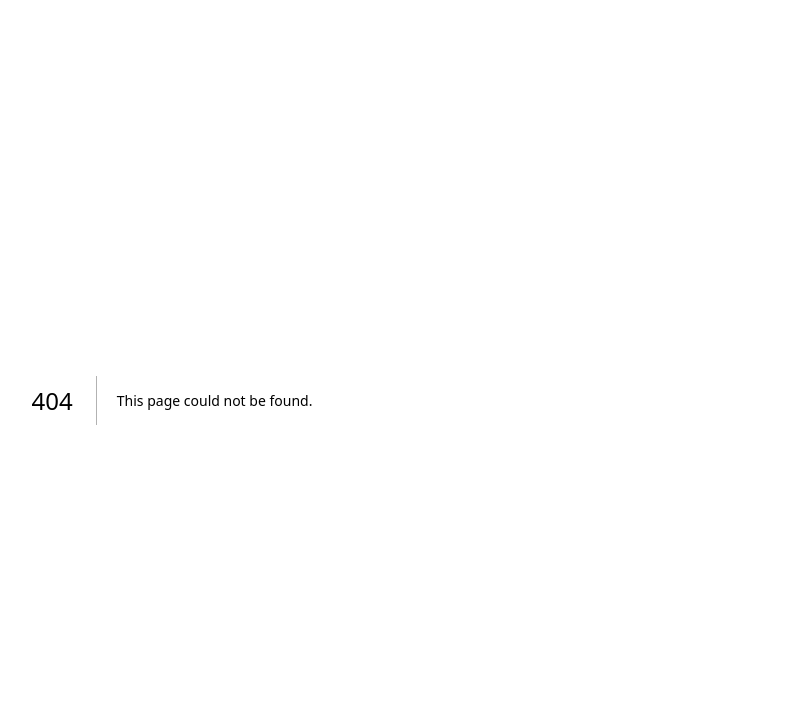
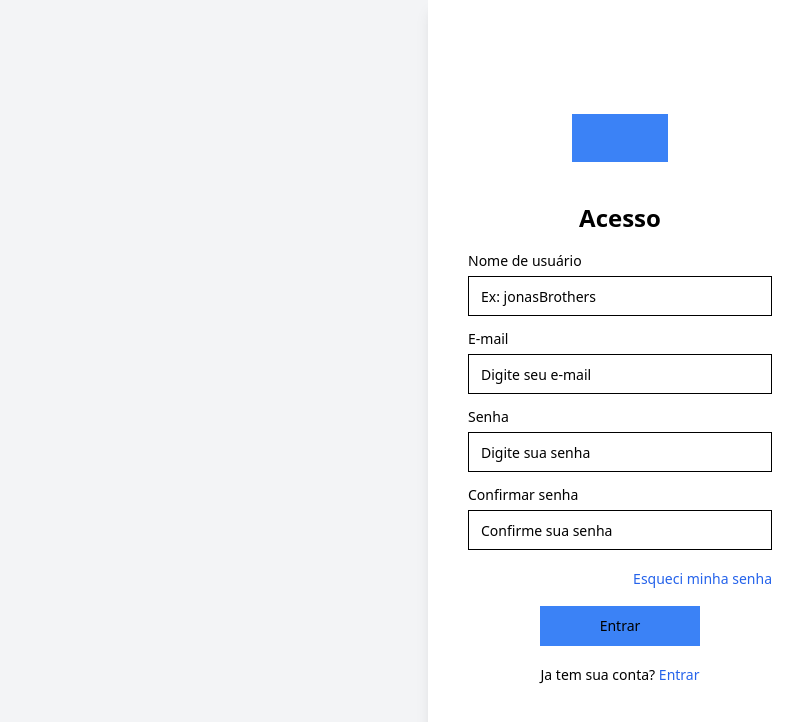
Before and after one commit to Milanz505/PI_FrontEnd_Project, a Next.js app: page /cadastro in a window 1280 px wide. Before the commit this address had no page. Shown: the top 722 px of the page, without its empty margins (468-1271 px from the left). Built offline with nearby package versions, Linux system fonts and the light colour scheme.

Commit message:
login2
Co-authored-by: Leonardo Naime <Leonardo-Naime@users.noreply.github.com>

```diff
--- a/package.json
+++ b/package.json
@@ -10,6 +10,7 @@
   },
   "dependencies": {
     "@mui/icons-material": "^5.15.16",
+    "@radix-ui/react-label": "^2.0.2",
     "@radix-ui/react-slot": "^1.0.2",
     "axios": "^1.6.8",
     "class-variance-authority": "^0.7.0",
--- a/src/APIs/userRegistration.ts
+++ b/src/APIs/userRegistration.ts
@@ -16,7 +16,7 @@ const registrarUsuario = async (
 
     if (!response.data) {
       throw new Error('Registration failed');
-    }
+      }
 
     return response;
   } catch (error) {
--- /dev/null
+++ b/src/components/ui/label.tsx
@@ -0,0 +1,26 @@
+"use client"
+
+import * as React from "react"
+import * as LabelPrimitive from "@radix-ui/react-label"
+import { cva, type VariantProps } from "class-variance-authority"
+
+import { cn } from "@/lib/utils"
+
+const labelVariants = cva(
+  "text-sm font-medium leading-none peer-disabled:cursor-not-allowed peer-disabled:opacity-70"
+)
+
+const Label = React.forwardRef<
+  React.ElementRef<typeof LabelPrimitive.Root>,
+  React.ComponentPropsWithoutRef<typeof LabelPrimitive.Root> &
+    VariantProps<typeof labelVariants>
+>(({ className, ...props }, ref) => (
+  <LabelPrimitive.Root
+    ref={ref}
+    className={cn(labelVariants(), className)}
+    {...props}
+  />
+))
+Label.displayName = LabelPrimitive.Root.displayName
+
+export { Label }
--- /dev/null
+++ b/src/pages/cadastro.tsx
@@ -0,0 +1,65 @@
+
+import "../app/globals.css"
+import { Button } from "@/components/ui/button"
+import { Label } from "@/components/ui/label"
+import { Input } from "@/components/ui/input"
+import Link from "next/link"
+
+
+
+const Cadastro = () => {
+    return (
+        <div className="min-h-screen bg-[#f3f4f6] flex justify-end">
+            <div className="bg-white p-10 rounded-lg shadow-lg w-96 flex items-center">
+                <div className="w-full">
+                        <div className="flex justify-center mb-10">
+                            <Button className="bg-blue-500 text-white w-24 h-12 rounded-lg"></Button>
+                        </div>
+                        <h2 className="text-center text-2xl font-bold mb-5">Acesso</h2>
+                        <div className="space-y-4">
+                        <div>
+                                <Label className="block mb-2" htmlFor="user">
+                                    Nome de usuário
+                                </Label>
+                                <Input id="user" placeholder="Ex: jonasBrothers" />
+                            </div>
+                        <div>
+                                <Label className="block mb-2" htmlFor="email">
+                                    E-mail
+                                </Label>
+                                <Input id="email" placeholder="Digite seu e-mail" />
+                            </div>
+                            <div>
+                                <Label className="block mb-2" htmlFor="password">
+                                    Senha
+                                </Label>
+                                <Input id="password" placeholder="Digite sua senha" />
+                            </div>
+                            <div>
+                                <Label className="block mb-2" htmlFor="passwordconfirm">
+                                    Confirmar senha
+                                </Label>
+                                <Input id="passwordconfirm" placeholder="Confirme sua senha " type="password" />
+                            </div>
+                            <div className="text-right">
+                                <Link className="text-sm text-blue-600 hover:underline" href="#">
+                                    Esqueci minha senha
+                                </Link>
+                            </div>
+                            <div className="justify-center flex">
+                                <Button className="w-40 bg-blue-500">Entrar</Button>
+                            </div>
+                            <div className="text-center">
+                                <span className="text-sm">Ja tem sua conta? </span>
+                                <Link className="text-sm text-blue-600 hover:underline" href="/login">
+                                    Entrar
+                                </Link>
+                            </div>
+                        </div>
+                </div>
+            </div>
+        </div>
+    )
+}
+
+export default Cadastro
--- /dev/null
+++ b/src/pages/login2.tsx
@@ -0,0 +1,58 @@
+
+import "../app/globals.css"
+import { Button } from "@/components/ui/button"
+import { Label } from "@/components/ui/label"
+import { Input } from "@/components/ui/input"
+import Link from "next/link"
+import { useState } from "react"
+import { useRouter } from "next/navigation";
+
+import logarUsuario from "@/APIs/userAuthentication";
+
+
+const Login2 = () => {
+    const router = useRouter();
+
+
+
+    return (
+        <div className="min-h-screen bg-[#f3f4f6] flex justify-end">
+      <div className="bg-white p-10 rounded-lg shadow-lg w-96 flex items-center">
+        <div className="w-full">
+            <div className="flex justify-center mb-10">
+              <Button className="bg-blue-500 text-white w-24 h-12 rounded-lg">Logo</Button>
+            </div>
+            <h2 className="text-center text-2xl font-bold mb-5">Acesso</h2>
+            <div className="space-y-4">
+              <div>
+                <Label className="block mb-2" htmlFor="email">
+                  E-mail
+                </Label>
+                <Input id="email" placeholder="Digite seu e-mail" />
+              </div>
+              <div>
+                <Label className="block mb-2" htmlFor="password">
+                  Senha
+                </Label>
+                <Input id="password" placeholder="Digite sua senha" type="password" />
+              </div>
+              <div className="text-right">
+                <Link className="text-sm text-blue-600 hover:underline" href="#">
+                  Esqueci minha senha
+                </Link>
+              </div>
+              <Button className="w-full">Entrar</Button>
+              <div className="text-center">
+                <span className="text-sm">Ainda não tem uma conta? </span>
+                <Link className="text-sm text-blue-600 hover:underline" href="#">
+                  Crie a sua
+                </Link>
+              </div>
+            </div>
+        </div>
+      </div>
+    </div>
+  )
+};
+
+export default Login2;
```
Also changed, not shown: 1 other file (tests, documents, lock files or other folders).
